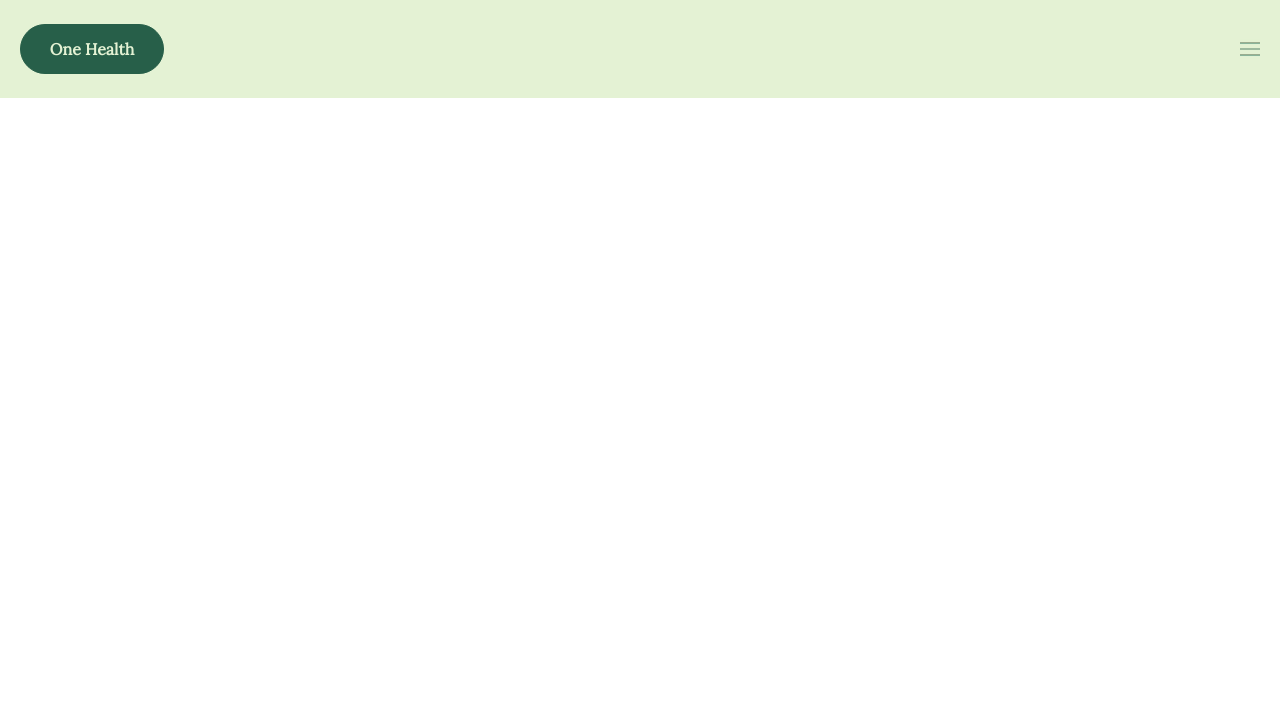
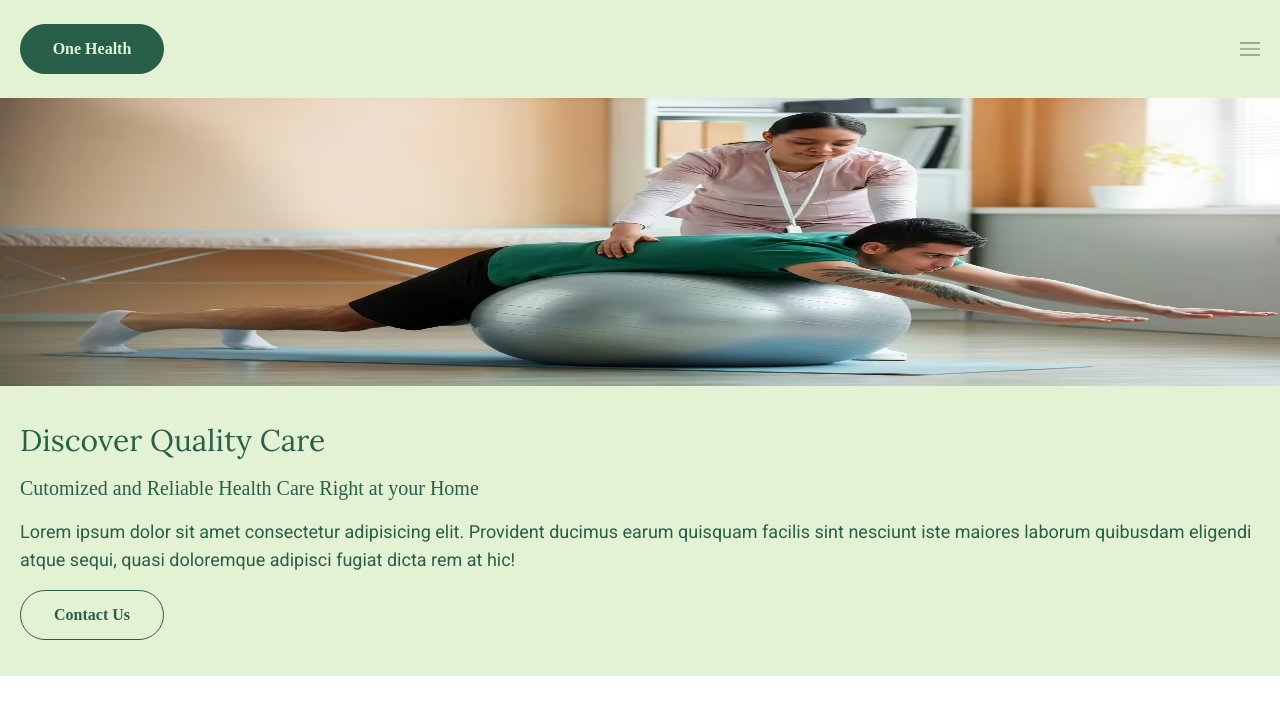
Before and after one commit to softwareNinja-888/oneHealth, a React (Vite) app in the folder oneHealth/: page / in a window 1280 px wide. Shown: the top 714 px of the page. Built offline with nearby package versions, Linux system fonts and the light colour scheme; a web font is replaced by a local one.

Commit message:
Add hero section

```diff
--- a/oneHealth/src/App.jsx
+++ b/oneHealth/src/App.jsx
@@ -1,11 +1,15 @@
 import { Header } from "@components/Header"
 import './index.css'
+import { Hero } from "./components/Hero"
 
 function App() {
 
   return (
     <>
-      <Header/>
+      <div className="">
+        <Header/>
+        <Hero/>
+      </div>
     </>
   )
 }
--- a/oneHealth/src/components/Header.jsx
+++ b/oneHealth/src/components/Header.jsx
@@ -3,6 +3,7 @@ import {HamburgerMenu} from './helper/HamburgerMenu'
 import '../index.css'
 
 import menu from '/ui/menu.avif'
+import { Button } from './helper/Button'
 
 export function Header(){
     const [menuOpen,setMenuOpen] = useState(false)
@@ -10,7 +11,8 @@ export function Header(){
     return(
         <>
             <div className="h-full px-5 py-6 bg-secondary flex justify-between items-center">
-                <div className="flex w-36 justify-center border border-primary bg-primary text-secondary rounded-full py-3 px-3 font-lora font-bold ">One Health</div>
+                {/* <div className="flex w-36 justify-center border border-primary bg-primary text-secondary rounded-full py-3 px-3 font-lora font-bold ">One Health</div> */}
+                <Button text='One Health'/>
                 <div className="">
                     <img src={menu} onClick={() => setMenuOpen(!menuOpen)} className="w-5" />
                     {menuOpen && <HamburgerMenu menuOpen={menuOpen} setMenuOpen={setMenuOpen} />}
--- /dev/null
+++ b/oneHealth/src/components/Hero.jsx
@@ -0,0 +1,20 @@
+import back from '/health.avif'
+import { Button } from './helper/Button'
+export function Hero(){
+    return (
+        <>
+            <div className="">
+                <div className="">
+                    <img src={back} alt="background" className="w-screen h-72" />
+                </div>
+                <div className="bg-secondary text-primary px-5 flex flex-col gap-4 py-9">
+                    <div className="font-lora text-3xl">Discover Quality Care</div>
+                    <div className="font-mont text-xl ">Cutomized and Reliable Health Care Right at your Home</div>
+                    <div className="font-roboto text-lg">Lorem ipsum dolor sit amet consectetur adipisicing elit. Provident ducimus earum quisquam facilis sint nesciunt iste maiores laborum quibusdam eligendi atque sequi, quasi doloremque adipisci fugiat dicta rem at hic!</div>
+
+                    <Button text='Contact Us' bg='secondary' color='primary'/>
+                </div>
+            </div>
+        </>
+    )
+}
--- /dev/null
+++ b/oneHealth/src/components/helper/Button.jsx
@@ -0,0 +1,7 @@
+export function Button({text="",font='mont',width='36',bg='primary', color='secondary'}){
+    return(
+        <>
+            <div className={`flex w-${width} justify-center border border-${bg} bg-${bg} text-${color} rounded-full py-3 px-3 font-${font} font-bold `}>{text}</div>
+        </>
+    )
+}
--- a/oneHealth/src/components/helper/HamburgerMenu.jsx
+++ b/oneHealth/src/components/helper/HamburgerMenu.jsx
@@ -45,7 +45,7 @@ export function HamburgerMenu({ menuOpen, setMenuOpen }){
         <img src={close} onClick={() => setMenuOpen(false)} className="absolute top-10 right-10 text-2xl w-5" />
 
         {/* Links */}
-        <nav className="flex flex-col space-y-4 font-roboto text-primary text-xl items-center">
+        <nav className="flex flex-col space-y-4 font-roboto text-primary text-2xl items-center gap-6">
           <div className="dark:text-white hover:underline">About</div>
           <div className="dark:text-white hover:underline">Service</div>
           <div className="dark:text-white hover:underline">Benefits</div>
```
